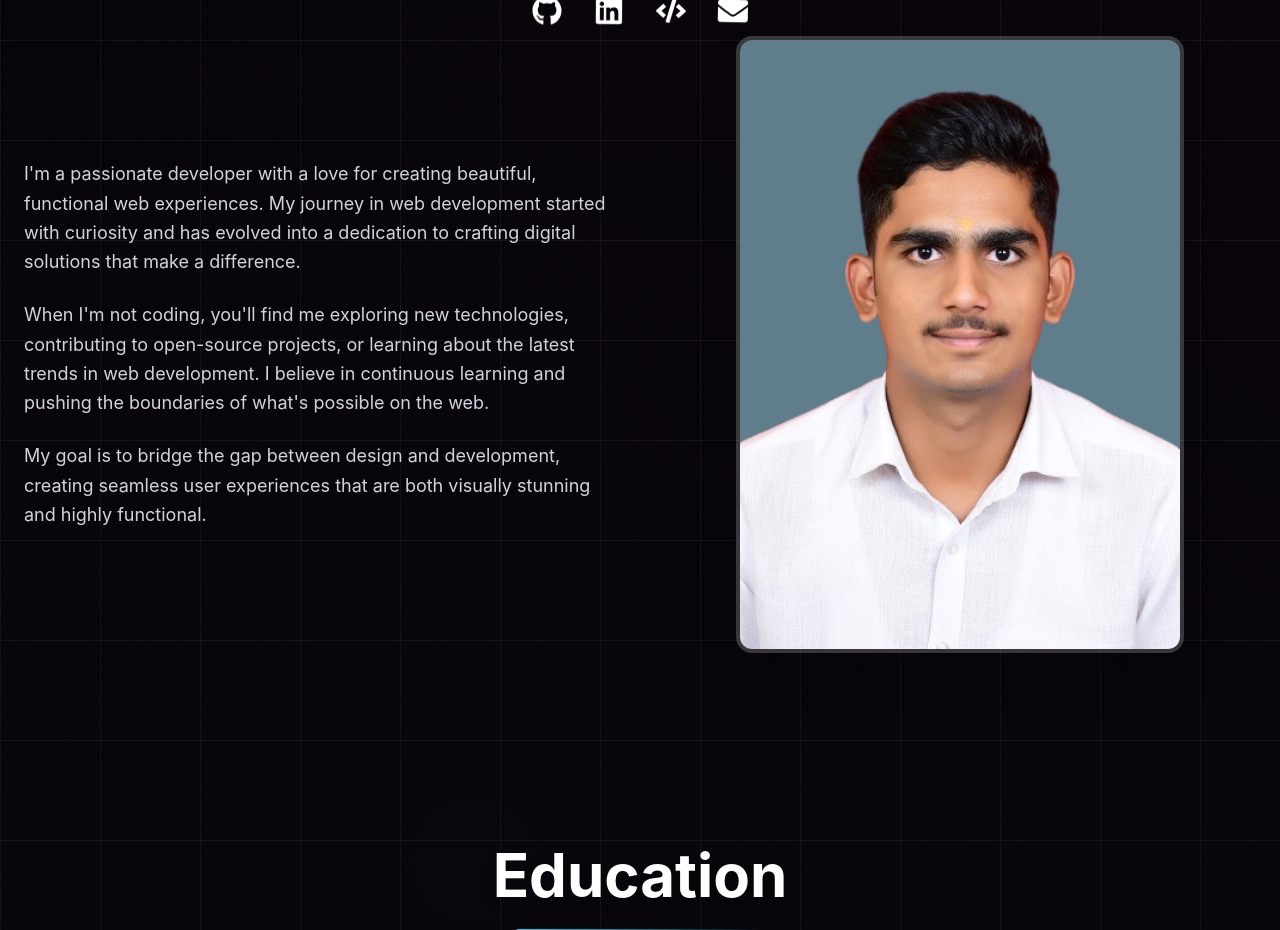
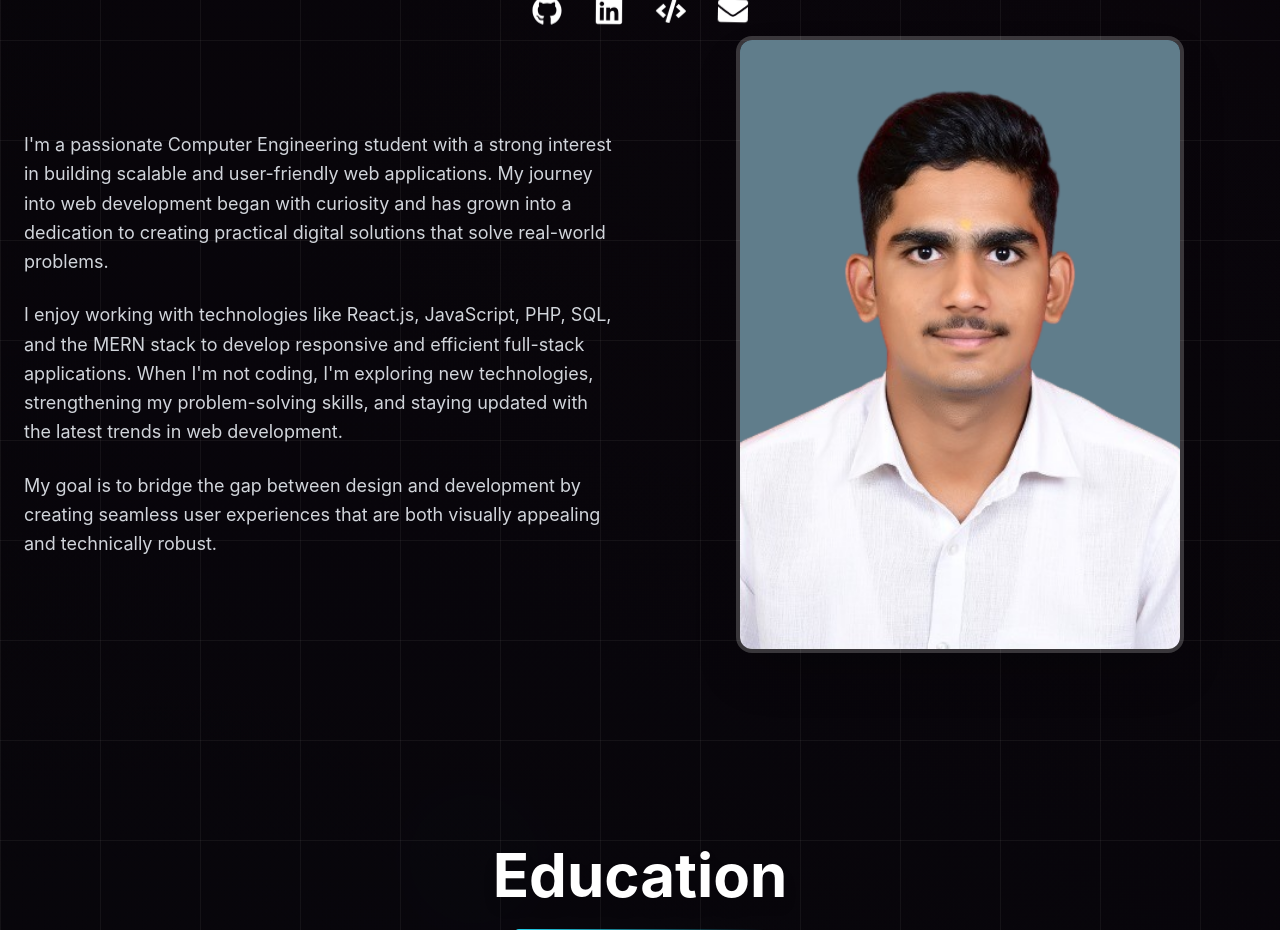
Before and after one commit to Chetanmore4596/My-Portfolio, a Next.js app: page / in a window 1280 px wide. Shown: the part 1060-1990 px from the top of the page. Built offline with nearby package versions, Linux system fonts and the light colour scheme.

Commit message:
Update personal description in page.tsx

```diff
--- a/src/app/page.tsx
+++ b/src/app/page.tsx
@@ -440,18 +440,20 @@ export default function Home() {
             >
             <div className="space-y-6 text-lg text-gray-300 leading-relaxed">
               <p>
-                  I&apos;m a passionate developer with a love for creating beautiful, functional web experiences.
-                  My journey in web development started with curiosity and has evolved into a dedication to crafting
-                  digital solutions that make a difference.
+                I&apos;m a passionate Computer Engineering student with a strong interest in building
+                scalable and user-friendly web applications. My journey into web development began
+                with curiosity and has grown into a dedication to creating practical digital solutions
+                that solve real-world problems.
               </p>
               <p>
-                  When I&apos;m not coding, you&apos;ll find me exploring new technologies, contributing to open-source projects,
-                  or learning about the latest trends in web development. I believe in continuous learning and pushing
-                  the boundaries of what&apos;s possible on the web.
+                I enjoy working with technologies like React.js, JavaScript, PHP, SQL, and the MERN stack
+                to develop responsive and efficient full-stack applications. When I&apos;m not coding,
+                I&apos;m exploring new technologies, strengthening my problem-solving skills, and staying
+                updated with the latest trends in web development.
               </p>
               <p>
-                  My goal is to bridge the gap between design and development, creating seamless user experiences
-                  that are both visually stunning and highly functional.
+                My goal is to bridge the gap between design and development by creating seamless user
+                experiences that are both visually appealing and technically robust.
               </p>
             </div>
             </motion.div>
```
Lines whose indentation alone changed are shown as unchanged.
